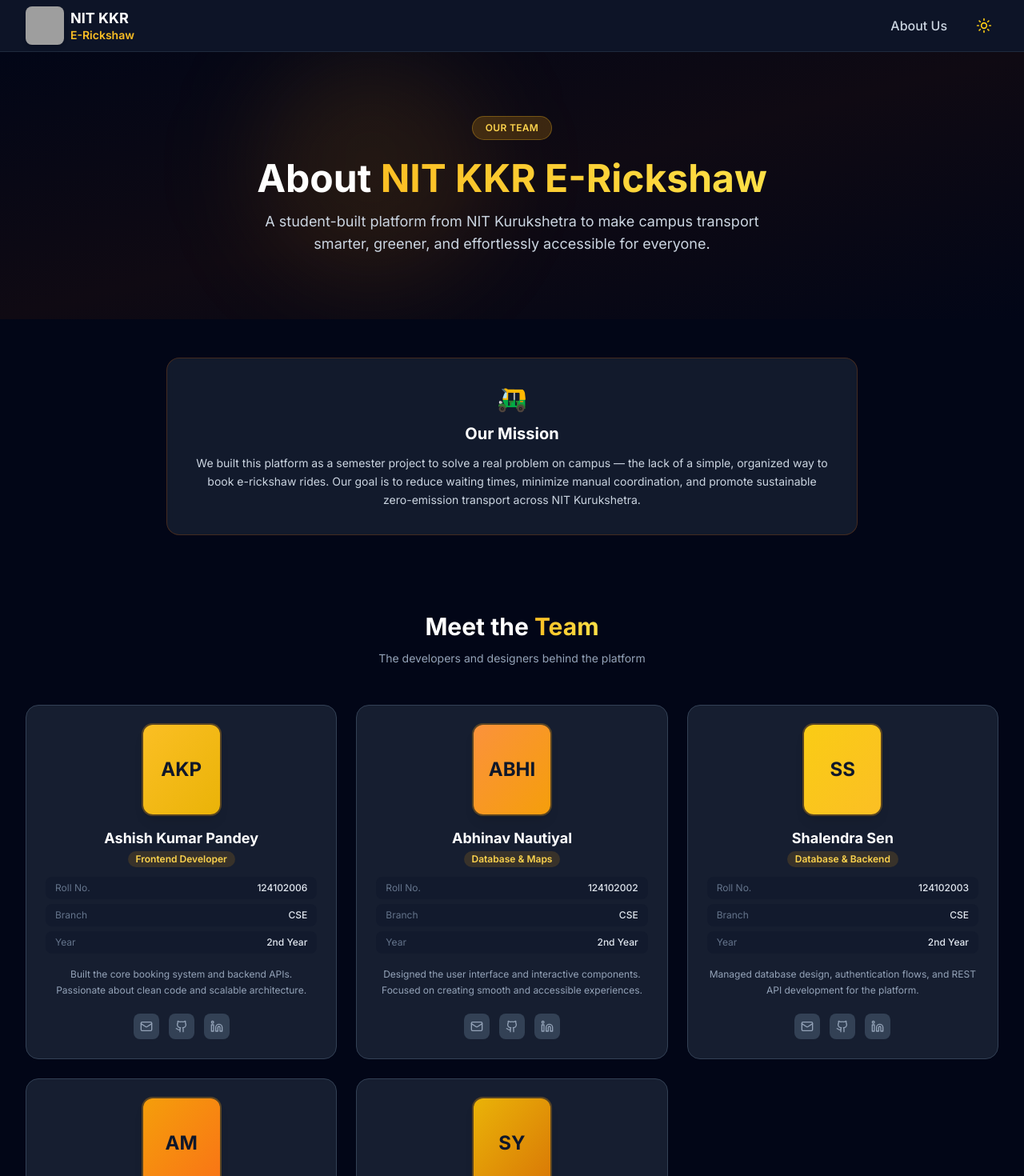
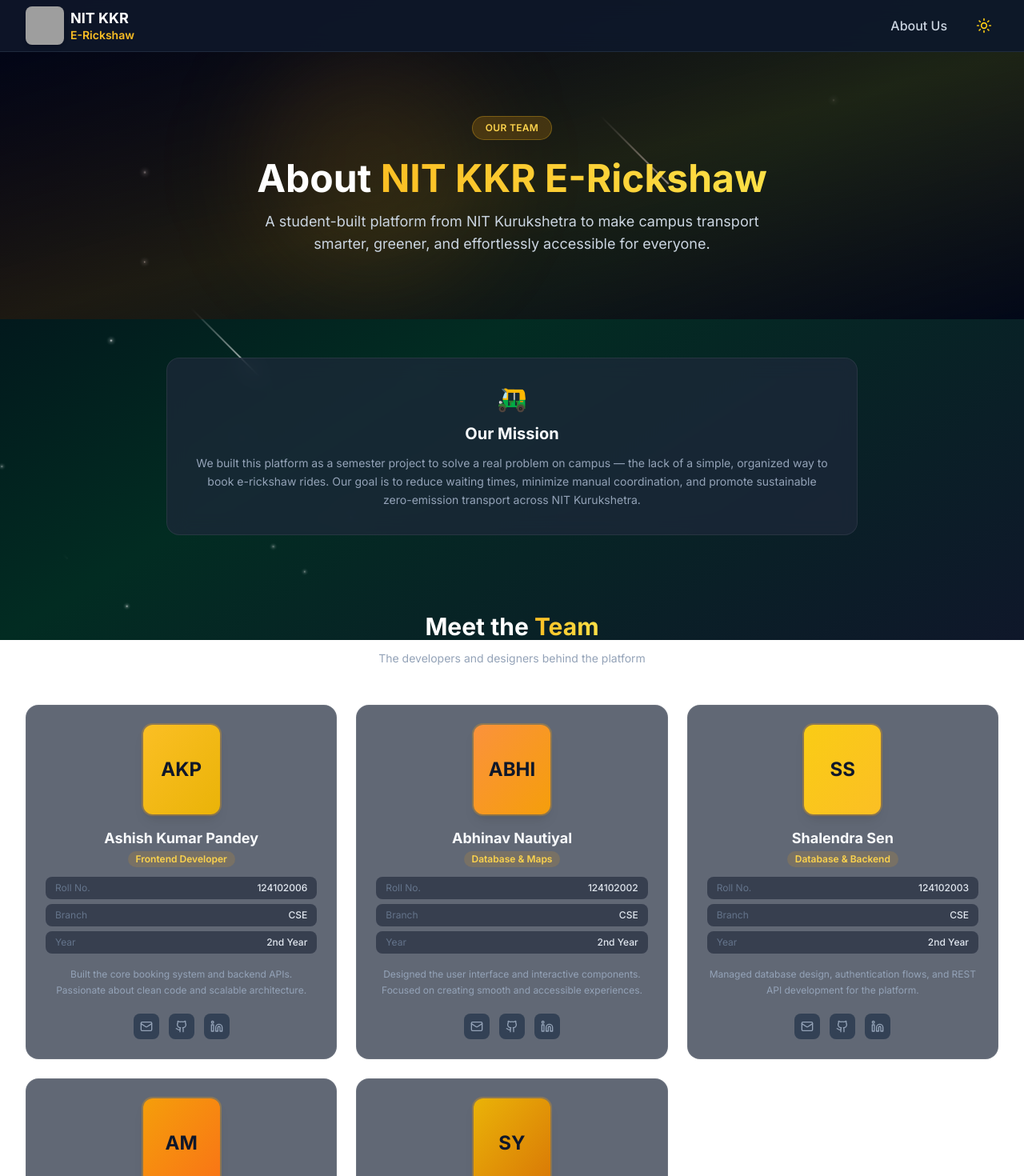
Before and after one commit to ABHINAVNAUTIYAL079/nitkkrERBS, a Next.js app: page /about in a window 1280 px wide. Shown: the top 1470 px of the page at 80% size. Built offline with nearby package versions, Linux system fonts and the light colour scheme; grey boxes are pictures that could not be loaded.

Commit message:
Fix dark/light mode, hero bg blend, remove back link from register page

```diff
--- a/app/about/page.tsx
+++ b/app/about/page.tsx
@@ -80,11 +80,13 @@
 
 export default function AboutPage() {
     return (
-        <div className="flex flex-col min-h-screen bg-slate-950">
+        <div className="flex flex-col min-h-screen">
             <Navbar />
 
             {/* Hero */}
-            <section className="relative bg-gradient-to-br from-slate-950 via-amber-950/20 to-slate-950 text-white py-20 px-4 text-center overflow-hidden">
+            <section className="relative text-white py-20 px-4 text-center overflow-hidden">
+                {/* Dark scrim so white text is always readable */}
+                <div className="absolute inset-0 bg-gradient-to-br from-slate-950/95 via-amber-950/40 to-slate-950/90" />
                 <div className="absolute inset-0 pointer-events-none">
                     <div className="absolute top-0 left-1/4 w-72 h-72 bg-amber-500/10 rounded-full blur-3xl" />
                     <div className="absolute bottom-0 right-1/4 w-56 h-56 bg-yellow-400/8 rounded-full blur-3xl" />
@@ -108,10 +110,10 @@
 
             {/* Mission */}
             <section className="max-w-4xl mx-auto px-4 py-12 text-center">
-                <div className="bg-slate-800/60 border border-amber-700/30 rounded-2xl p-8 backdrop-blur-sm">
+                <div className="theme-card rounded-2xl p-8">
                     <div className="text-3xl mb-3">🛺</div>
-                    <h2 className="text-xl font-bold text-white mb-3">Our Mission</h2>
-                    <p className="text-slate-300 text-sm leading-relaxed">
+                    <h2 className="text-xl font-bold theme-text mb-3">Our Mission</h2>
+                    <p className="text-sm theme-subtext leading-relaxed">
                         We built this platform as a semester project to solve a real problem on campus —
                         the lack of a simple, organized way to book e-rickshaw rides. Our goal is to reduce
                         waiting times, minimize manual coordination, and promote sustainable zero-emission
@@ -136,7 +138,7 @@
                     {teamMembers.map((member, idx) => (
                         <div
                             key={member.name}
-                            className="bg-slate-800/70 border border-slate-700 hover:border-amber-600/50 rounded-2xl p-6 flex flex-col items-center text-center transition-all hover:shadow-lg hover:shadow-amber-900/20 group"
+                            className="theme-card hover:border-amber-600/50 rounded-2xl p-6 flex flex-col items-center text-center transition-all hover:shadow-lg hover:shadow-amber-900/20 group"
                         >
                             {/* Passport-size Avatar */}
                             <div className="mb-4">
@@ -150,7 +152,7 @@
                             </div>
 
                             {/* Details */}
-                            <h3 className="text-lg font-bold text-white mb-0.5">{member.name}</h3>
+                            <h3 className="text-lg font-bold theme-text mb-0.5">{member.name}</h3>
                             <span className="inline-block bg-amber-500/15 text-amber-300 text-xs font-semibold px-2.5 py-0.5 rounded-full mb-3">
                                 {member.role}
                             </span>
@@ -211,7 +213,7 @@
                     {["Next.js 14", "TypeScript", "MongoDB", "Tailwind CSS", "Leaflet Maps", "OSRM Routing", "JWT Auth", "REST APIs"].map((tech) => (
                         <span
                             key={tech}
-                            className="bg-slate-800/80 border border-slate-700 hover:border-amber-600/40 text-slate-300 text-sm px-4 py-1.5 rounded-full transition-colors hover:text-amber-300"
+                            className="theme-card text-sm px-4 py-1.5 rounded-full transition-colors hover:border-amber-600/40 theme-subtext hover:text-amber-300"
                         >
                             {tech}
                         </span>
--- a/app/dashboard/page.tsx
+++ b/app/dashboard/page.tsx
@@ -133,14 +133,14 @@
 
     if (pageLoading) {
         return (
-            <div className="min-h-screen bg-gradient-to-br from-slate-950 to-emerald-950 flex items-center justify-center">
-                <div className="text-center text-slate-300"><Spinner size="lg" /><p className="mt-4 text-sm">Loading your dashboard…</p></div>
+            <div className="min-h-screen flex items-center justify-center">
+                <div className="text-center theme-text"><Spinner size="lg" /><p className="mt-4 text-sm">Loading your dashboard…</p></div>
             </div>
         );
     }
 
     return (
-        <div className="min-h-screen bg-gradient-to-br from-slate-950 via-slate-900 to-emerald-950">
+        <div className="min-h-screen">
             {/* Top bar */}
             <header className="sticky top-0 z-[1001] bg-slate-900/80 backdrop-blur-xl border-b border-slate-800 px-4 py-3">
                 <div className="max-w-5xl mx-auto flex items-center justify-between">
--- a/app/globals.css
+++ b/app/globals.css
@@ -3,13 +3,21 @@
 @tailwind utilities;
 
 :root {
-  --foreground-rgb: 15, 23, 42;
-  --background-rgb: 248, 250, 252;
+  /* Light mode tokens */
+  --fg: 15, 23, 42;
+  --bg: 241, 245, 249;
+  --card-bg: rgba(255,255,255,0.70);
+  --card-border: rgba(0,0,0,0.08);
+  --subtext: 71, 85, 105;
 }
 
 html.dark {
-  --foreground-rgb: 248, 250, 252;
-  --background-rgb: 15, 23, 42;
+  /* Dark mode tokens */
+  --fg: 248, 250, 252;
+  --bg: 15, 23, 42;
+  --card-bg: rgba(30,41,59,0.70);
+  --card-border: rgba(255,255,255,0.07);
+  --subtext: 148, 163, 184;
 }
 
 html.dark ::-webkit-scrollbar-track {
@@ -29,9 +37,35 @@
 }
 
 body {
-  color: rgb(var(--foreground-rgb));
-  background: rgb(var(--background-rgb));
+  color: rgb(var(--fg));
+  /* transparent so ThemeBackground (fixed z-0) is always visible */
+  background: transparent;
   font-family: 'Inter', sans-serif;
+}
+
+/* ── Adaptive utility classes ── */
+
+/* Card: semi-transparent, readable in both modes */
+.theme-card {
+  background: var(--card-bg);
+  border: 1px solid var(--card-border);
+  backdrop-filter: blur(12px);
+}
+
+/* Primary text */
+.theme-text {
+  color: rgb(var(--fg));
+}
+
+/* Secondary / muted text */
+.theme-subtext {
+  color: rgb(var(--subtext));
+}
+
+/* Sections that need a slight opaque backing */
+.theme-section-bg {
+  background: rgba(var(--bg), 0.55);
+  backdrop-filter: blur(8px);
 }
 
 @layer utilities {
--- a/app/page.tsx
+++ b/app/page.tsx
@@ -62,7 +62,9 @@
             <Navbar />
 
             {/* Hero Section */}
-            <section className="relative bg-gradient-to-br from-slate-950 via-amber-950/20 to-slate-950 text-white overflow-hidden min-h-[90vh] flex flex-col">
+            <section className="relative overflow-hidden min-h-[90vh] flex flex-col">
+                {/* Dark scrim so white text is always readable over any ThemeBackground */}
+                <div className="absolute inset-0 bg-gradient-to-b from-slate-950/95 via-amber-950/30 to-transparent" />
                 {/* Subtle amber glow accents */}
                 <div className="absolute inset-0 pointer-events-none">
                     <div className="absolute top-10 left-10 w-72 h-72 bg-amber-500/10 rounded-full blur-3xl" />
@@ -144,10 +146,10 @@
                         { icon: "🎯", title: "Easy Booking", desc: "Sign up once and book in 2 taps. No hassle." },
                         { icon: "📍", title: "Campus-Wide", desc: "Hostels, departments, mess, library, gates — all covered." },
                     ].map((f) => (
-                        <div key={f.title} className="bg-slate-800/80 backdrop-blur-sm rounded-2xl p-6 shadow-sm border border-slate-700 hover:shadow-md hover:border-amber-700/50 transition-all">
+                        <div key={f.title} className="theme-card rounded-2xl p-6 shadow-sm hover:shadow-md hover:border-amber-700/50 transition-all">
                             <div className="w-12 h-12 bg-amber-900/30 rounded-xl flex items-center justify-center text-2xl mb-4">{f.icon}</div>
-                            <h3 className="font-semibold text-white mb-2">{f.title}</h3>
-                            <p className="text-sm text-slate-400">{f.desc}</p>
+                            <h3 className="font-semibold theme-text mb-2">{f.title}</h3>
+                            <p className="text-sm theme-subtext">{f.desc}</p>
                         </div>
                     ))}
                 </div>
--- a/app/register/user/page.tsx
+++ b/app/register/user/page.tsx
@@ -3,7 +3,7 @@
 import { useRouter } from "next/navigation";
 import Link from "next/link";
 import toast from "react-hot-toast";
-import { User, Phone, Mail, Lock, Eye, EyeOff, ArrowRight, ShieldCheck, ArrowLeft } from "lucide-react";
+import { User, Phone, Mail, Lock, Eye, EyeOff, ArrowRight, ShieldCheck } from "lucide-react";
 import { Spinner } from "@/components/ui";
 
 type Step = "form" | "otp";
@@ -101,13 +101,7 @@
             </div>
 
             <div className="relative w-full max-w-md">
-                {/* Back link */}
-                <Link
-                    href="/register"
-                    className="inline-flex items-center gap-1.5 text-slate-400 hover:text-white text-sm mb-6 transition-colors"
-                >
-                    <ArrowLeft className="w-4 h-4" /> Back to account options
-                </Link>
+
 
                 {/* Header */}
                 <div className="text-center mb-8">
```
Also changed, not shown: components/Navbar.tsx (+7 -7 lines).
